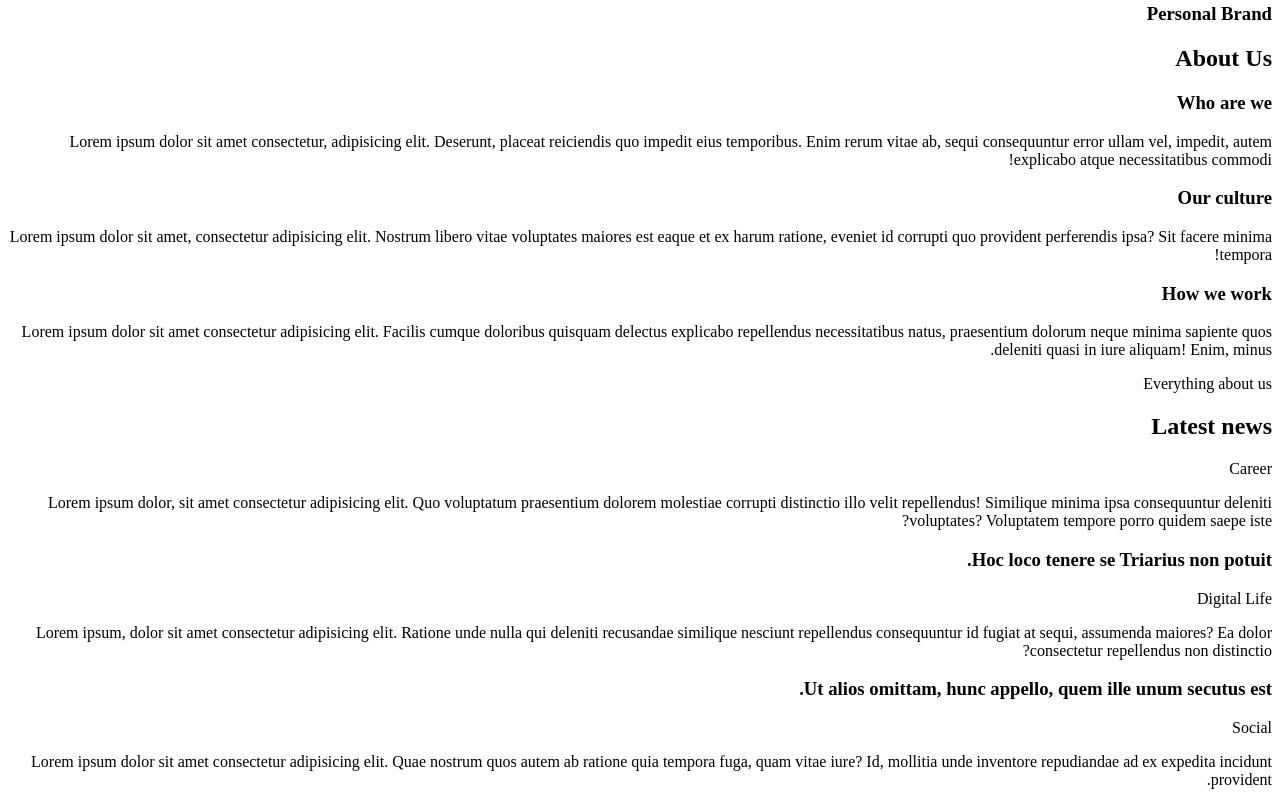
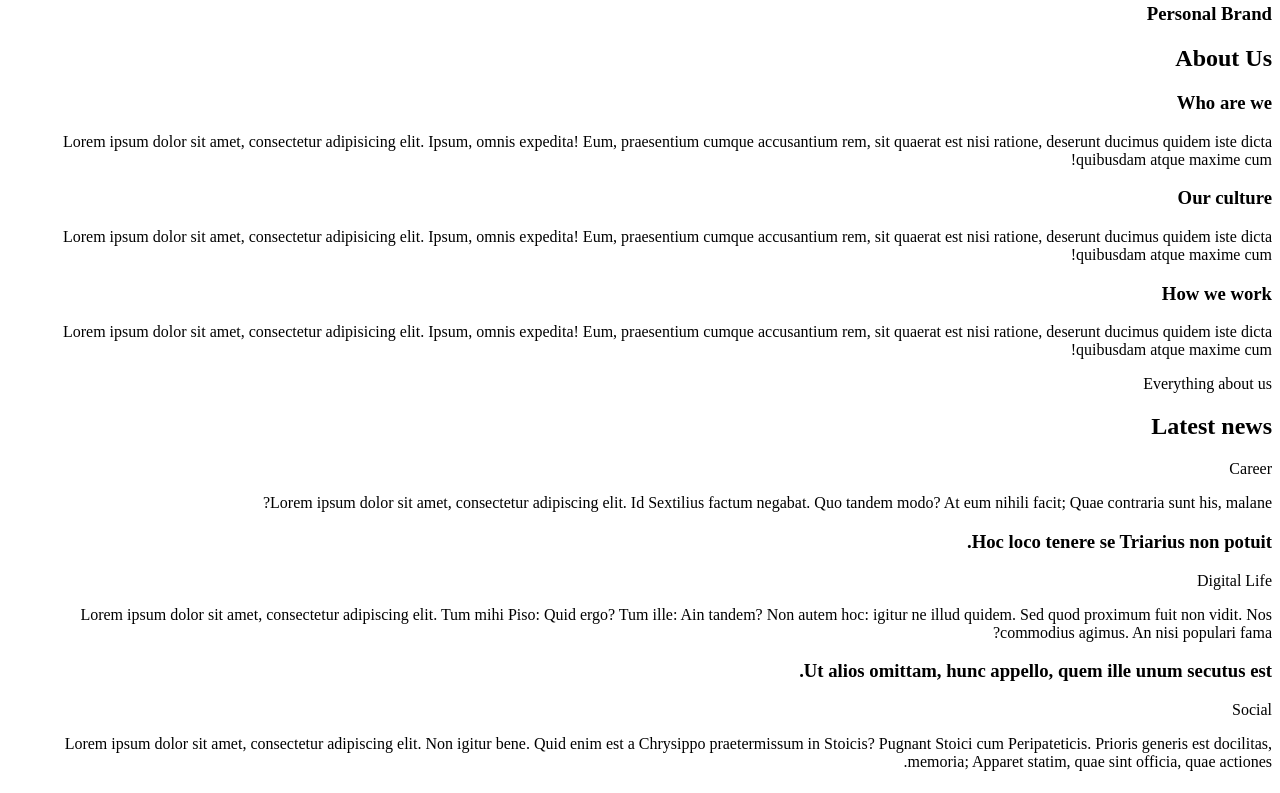
Before and after one commit to MuhammedSultanov/holbertonschool-web_front_end, a plain HTML site: page html_advanced/12-index.html in a window 1280 px wide. Shown: the part 618-1411 px from the top of the page. Drawn offline with Linux system fonts and the light colour scheme.

Commit message:
lorem fixed

```diff
--- a/html_advanced/12-index.html
+++ b/html_advanced/12-index.html
@@ -45,11 +45,17 @@
         <section>
             <h2>About Us
                 <h3>Who are we</h3>
-                <p>Lorem ipsum dolor sit amet consectetur, adipisicing elit. Deserunt, placeat reiciendis quo impedit eius temporibus. Enim rerum vitae ab, sequi consequuntur error ullam vel, impedit, autem explicabo atque necessitatibus commodi!</p>
+                <p>
+                    Lorem ipsum dolor sit amet, consectetur adipisicing elit. Ipsum, omnis expedita! Eum, praesentium cumque accusantium rem, sit quaerat est nisi ratione, deserunt ducimus quidem iste dicta quibusdam atque maxime cum!
+                </p>
                 <h3>Our culture</h3>
-                <p>Lorem ipsum dolor sit amet, consectetur adipisicing elit. Nostrum libero vitae voluptates maiores est eaque et ex harum ratione, eveniet id corrupti quo provident perferendis ipsa? Sit facere minima tempora!</p>
+                <p>
+                    Lorem ipsum dolor sit amet, consectetur adipisicing elit. Ipsum, omnis expedita! Eum, praesentium cumque accusantium rem, sit quaerat est nisi ratione, deserunt ducimus quidem iste dicta quibusdam atque maxime cum!
+                </p>
                 <h3>How we work</h3>
-                <p>Lorem ipsum dolor sit amet consectetur adipisicing elit. Facilis cumque doloribus quisquam delectus explicabo repellendus necessitatibus natus, praesentium dolorum neque minima sapiente quos deleniti quasi in iure aliquam! Enim, minus.</p>
+                <p>
+                    Lorem ipsum dolor sit amet, consectetur adipisicing elit. Ipsum, omnis expedita! Eum, praesentium cumque accusantium rem, sit quaerat est nisi ratione, deserunt ducimus quidem iste dicta quibusdam atque maxime cum!
+                </p>
             </h2>
             <p>Everything about us</p>
         </section>
@@ -57,17 +63,23 @@
             <h2>Latest news</h2>
             <article>
                 <p>Career</p>
-                <p>Lorem ipsum dolor, sit amet consectetur adipisicing elit. Quo voluptatum praesentium dolorem molestiae corrupti distinctio illo velit repellendus! Similique minima ipsa consequuntur deleniti voluptates? Voluptatem tempore porro quidem saepe iste?</p>
+                <p>
+                    Lorem ipsum dolor sit amet, consectetur adipiscing elit. Id Sextilius factum negabat. Quo tandem modo? At eum nihili facit; Quae contraria sunt his, malane?
+                </p>
                 <h3>Hoc loco tenere se Triarius non potuit.</h3>
             </article>
             <article>
                 <p>Digital Life</p>
-                <p>Lorem ipsum, dolor sit amet consectetur adipisicing elit. Ratione unde nulla qui deleniti recusandae similique nesciunt repellendus consequuntur id fugiat at sequi, assumenda maiores? Ea dolor consectetur repellendus non distinctio?</p>
+                <p>
+                    Lorem ipsum dolor sit amet, consectetur adipiscing elit. Tum mihi Piso: Quid ergo? Tum ille: Ain tandem? Non autem hoc: igitur ne illud quidem. Sed quod proximum fuit non vidit. Nos commodius agimus. An nisi populari fama?
+                </p>
                 <h3>Ut alios omittam, hunc appello, quem ille unum secutus est.</h3>
             </article>
             <article>
                 <p>Social</p>
-                <p>Lorem ipsum dolor sit amet consectetur adipisicing elit. Quae nostrum quos autem ab ratione quia tempora fuga, quam vitae iure? Id, mollitia unde inventore repudiandae ad ex expedita incidunt provident.</p>
+                <p>
+                    Lorem ipsum dolor sit amet, consectetur adipiscing elit. Non igitur bene. Quid enim est a Chrysippo praetermissum in Stoicis? Pugnant Stoici cum Peripateticis. Prioris generis est docilitas, memoria; Apparet statim, quae sint officia, quae actiones.
+                </p>
                 <h3>Bestiarum vero nullum iudicium puto.</h3>
             </article>
         </section>
@@ -81,7 +93,9 @@
         <section>
             <h2>Contact</h2>
             <p>We like to know new people</p>
-            <p>Lorem, ipsum dolor sit amet consectetur adipisicing elit. Rerum repellendus aliquam fugit commodi, suscipit autem vel dolore. Quidem mollitia nesciunt, quisquam, blanditiis voluptates commodi nemo modi provident distinctio incidunt voluptas.</p>
+            <p>
+                Lorem ipsum dolor sit amet, consectetur adipiscing elit. Id Sextilius factum negabat. Quo tandem modo? At eum nihili facit; Quae contraria sunt his, malane?
+            </p>
         </section>
     </main>
     <footer>Footer</footer>
```
